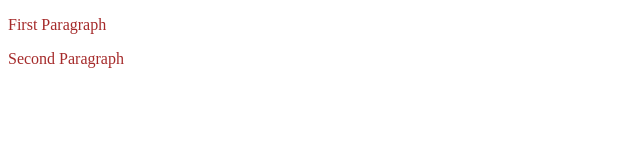
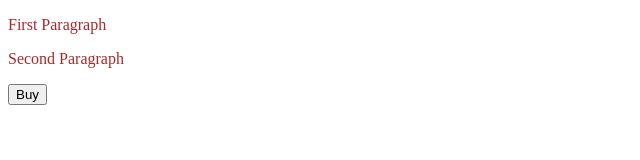
Before and after one commit to aiynawalia/localRepo, a plain HTML site: page index.html in a window 1280 px wide. Shown: the full height of the page, 0-640 px from the left. Drawn offline with Linux system fonts and the light colour scheme.

Commit message:
add buy button

```diff
--- a/index.html
+++ b/index.html
@@ -9,5 +9,8 @@
 <body>
     <p>First Paragraph</p>
     <p>Second Paragraph</p>
+    <div>
+        <button>Buy</button>
+    </div>
 </body>
 </html>
```
